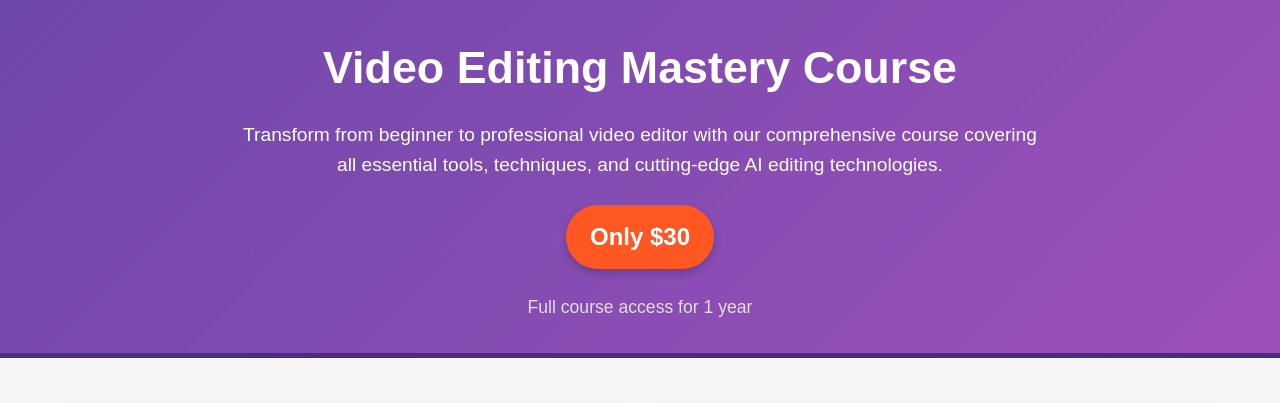
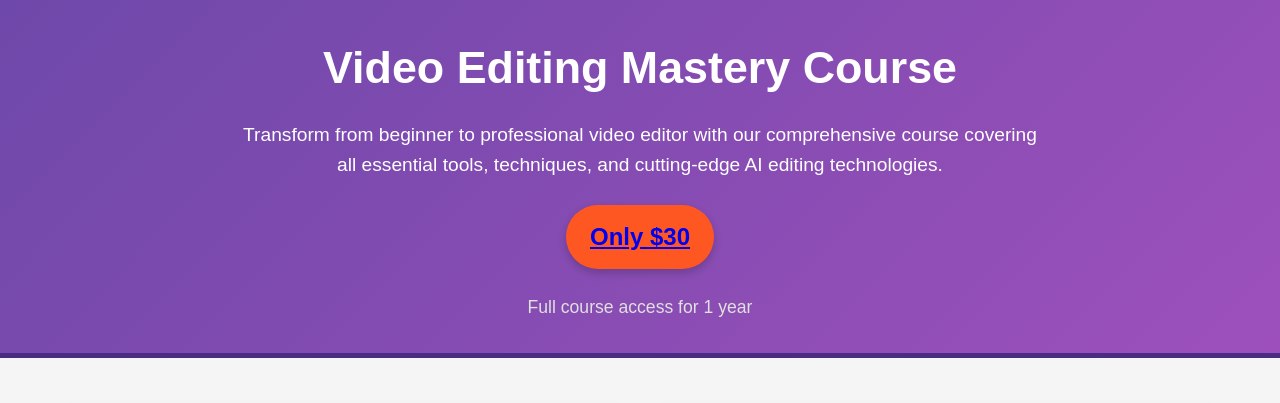
Before and after one commit to Alexus02/video-editing-course, a plain HTML site: page index.html in a window 1280 px wide. Shown: the top 403 px of the page. Drawn offline with Linux system fonts and the light colour scheme.

Commit message:
Update index.html

```diff
--- a/index.html
+++ b/index.html
@@ -216,7 +216,7 @@
         <div class="container">
             <h1>Video Editing Mastery Course</h1>
             <p>Transform from beginner to professional video editor with our comprehensive course covering all essential tools, techniques, and cutting-edge AI editing technologies.</p>
-            <div class="price-tag">Only $30</div>
+            <div class="price-tag"><a href="https://pay.digitstem.com.ng/CQDCTB9K7GTE/L1cvTEVpeU5MYUliUHJxQnpHYjVrZz09-MzEzMjQ1">Only $30</a></div>
             <div class="access-duration">Full course access for 1 year</div>
         </div>
     </header>
```
